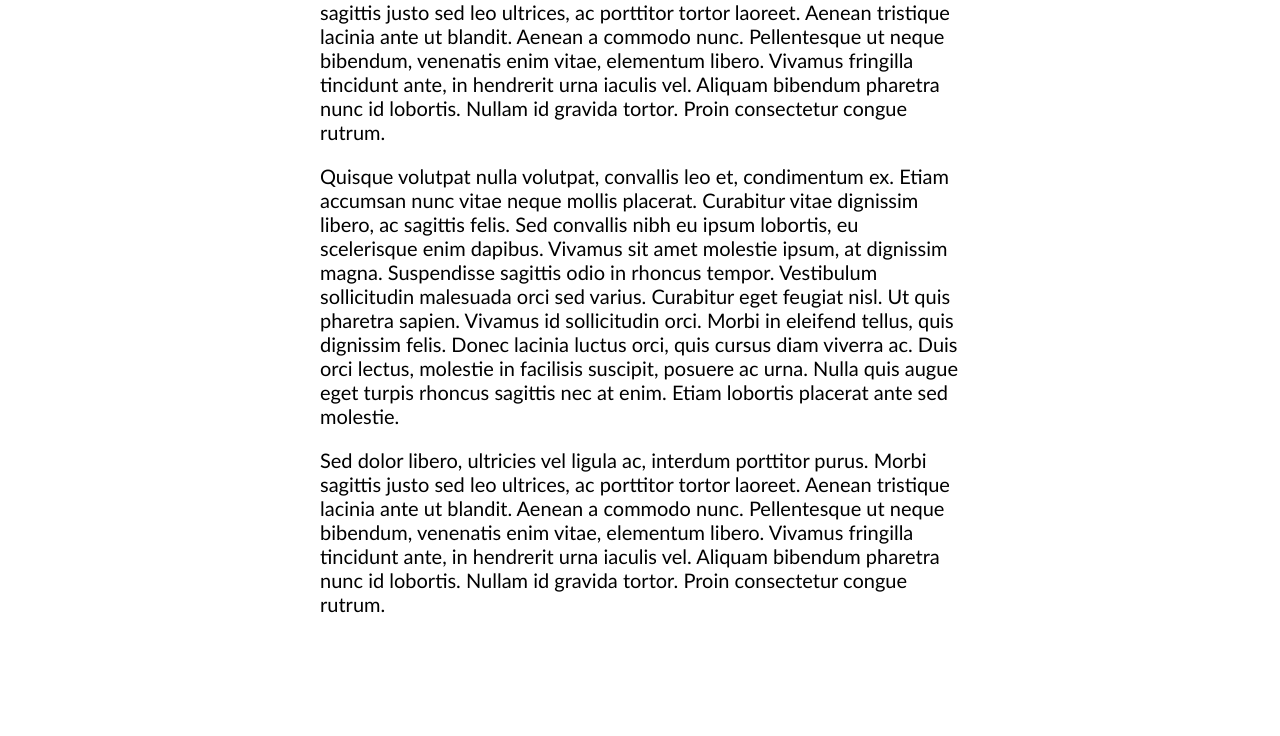
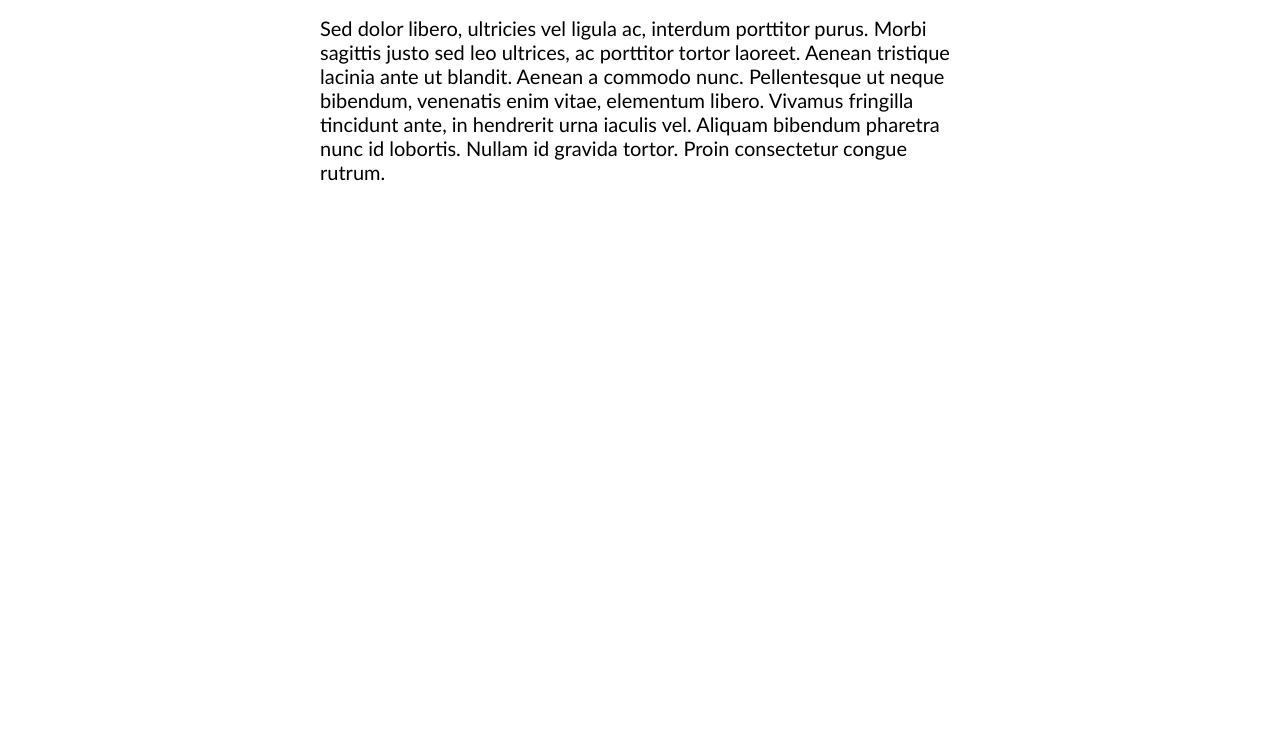
Before and after one commit to Camto/Elementary, a plain HTML site: page index.html in a window 1280 px wide. Shown: the part 1674-2410 px from the top of the page. After the commit the page ends 1978 px from the top, so only its background shows below. Drawn offline with Linux system fonts and the light colour scheme.

Commit message:
Revert "Just to have this version saved somewhere."
This reverts commit d1c2f7c7b2d2afccb17f4e145c885200b6be1e3f.

```diff
--- a/index.html
+++ b/index.html
@@ -13,10 +13,6 @@
 			<h2>A short exploration of elementary cellular automata</h2>
 		</div>
 
-		<div>
-			<canvas id="canvas" height="1200"></canvas>
-
-			<div id="content">
 		<div class="rule-container">
 			<div>
 				<table class="rule-bit-table">
@@ -125,7 +121,10 @@
 			</div>
 		</div>
 
-				<div id="text">
+		<div>
+			<canvas id="canvas" height="1200"></canvas>
+
+			<div id="content">
 				<p>Lorem ipsum dolor sit amet, consectetur adipiscing elit. Aliquam mattis neque id neque commodo, eget tristique ligula aliquam. Integer in suscipit mauris. Fusce viverra velit non suscipit facilisis. Pellentesque habitant morbi tristique senectus et netus et malesuada fames ac turpis egestas. Donec posuere est id eleifend lacinia. Curabitur auctor leo quis massa suscipit maximus. Aenean eu urna commodo, tempor ex eu, facilisis nulla. Donec sed diam a orci hendrerit feugiat et et orci. Suspendisse nec velit porttitor, sagittis purus et, porta neque. Phasellus facilisis consectetur gravida. Praesent ut risus id diam bibendum congue. Fusce sit amet hendrerit libero, ac viverra urna. Praesent quis efficitur nulla, quis tincidunt nunc.</p>
 
 				<p>Mauris pellentesque cursus nisi, in consequat enim vulputate sit amet. Sed pulvinar, lorem ac pulvinar venenatis, arcu elit dignissim dolor, et porttitor erat nulla non nulla. Mauris efficitur eu ante eu ornare. Vivamus eget risus at nibh tempus aliquam. Aliquam ut efficitur diam. Donec suscipit maximus risus vitae finibus. Vivamus non quam sollicitudin, egestas quam nec, auctor diam. Quisque nec quam neque. Nam mattis lacus vel egestas interdum. In ullamcorper condimentum tempus. Pellentesque vulputate enim leo, ut ultricies quam pretium sed. Vivamus tempor ante vitae enim auctor feugiat. Sed ullamcorper et elit sit amet maximus. Fusce nec ex sapien.</p>
@@ -135,11 +134,6 @@
 				<p>Quisque volutpat nulla volutpat, convallis leo et, condimentum ex. Etiam accumsan nunc vitae neque mollis placerat. Curabitur vitae dignissim libero, ac sagittis felis. Sed convallis nibh eu ipsum lobortis, eu scelerisque enim dapibus. Vivamus sit amet molestie ipsum, at dignissim magna. Suspendisse sagittis odio in rhoncus tempor. Vestibulum sollicitudin malesuada orci sed varius. Curabitur eget feugiat nisl. Ut quis pharetra sapien. Vivamus id sollicitudin orci. Morbi in eleifend tellus, quis dignissim felis. Donec lacinia luctus orci, quis cursus diam viverra ac. Duis orci lectus, molestie in facilisis suscipit, posuere ac urna. Nulla quis augue eget turpis rhoncus sagittis nec at enim. Etiam lobortis placerat ante sed molestie.</p>
 
 				<p>Sed dolor libero, ultricies vel ligula ac, interdum porttitor purus. Morbi sagittis justo sed leo ultrices, ac porttitor tortor laoreet. Aenean tristique lacinia ante ut blandit. Aenean a commodo nunc. Pellentesque ut neque bibendum, venenatis enim vitae, elementum libero. Vivamus fringilla tincidunt ante, in hendrerit urna iaculis vel. Aliquam bibendum pharetra nunc id lobortis. Nullam id gravida tortor. Proin consectetur congue rutrum.</p>
-
-					<p>Quisque volutpat nulla volutpat, convallis leo et, condimentum ex. Etiam accumsan nunc vitae neque mollis placerat. Curabitur vitae dignissim libero, ac sagittis felis. Sed convallis nibh eu ipsum lobortis, eu scelerisque enim dapibus. Vivamus sit amet molestie ipsum, at dignissim magna. Suspendisse sagittis odio in rhoncus tempor. Vestibulum sollicitudin malesuada orci sed varius. Curabitur eget feugiat nisl. Ut quis pharetra sapien. Vivamus id sollicitudin orci. Morbi in eleifend tellus, quis dignissim felis. Donec lacinia luctus orci, quis cursus diam viverra ac. Duis orci lectus, molestie in facilisis suscipit, posuere ac urna. Nulla quis augue eget turpis rhoncus sagittis nec at enim. Etiam lobortis placerat ante sed molestie.</p>
-
-					<p>Sed dolor libero, ultricies vel ligula ac, interdum porttitor purus. Morbi sagittis justo sed leo ultrices, ac porttitor tortor laoreet. Aenean tristique lacinia ante ut blandit. Aenean a commodo nunc. Pellentesque ut neque bibendum, venenatis enim vitae, elementum libero. Vivamus fringilla tincidunt ante, in hendrerit urna iaculis vel. Aliquam bibendum pharetra nunc id lobortis. Nullam id gravida tortor. Proin consectetur congue rutrum.</p>
-				</div>
 			</div>
 		</div>
 	</body>
--- a/style.css
+++ b/style.css
@@ -70,6 +70,7 @@ table {
 .rule-container {
 	display: grid;
 	place-items: center;
+	margin-bottom: 60px;
 }
 
 .rule-container > div {
@@ -96,12 +97,7 @@ table {
 
 #content {
 	background: linear-gradient(#00000000 150px, rgba(255, 255, 255, 0.9) 250px, rgba(255, 255, 255, 0.9) 1000px, white 1200px);
-	padding-top: 250px;
-}
-
-#text {
-	padding-left: max(25%, 100px);
-	padding-right: max(25%, 100px);
+	padding: 230px max(25%, 100px) 0px max(25%, 100px);
 }
 
 p {
```
Lines whose indentation alone changed are shown as unchanged.
